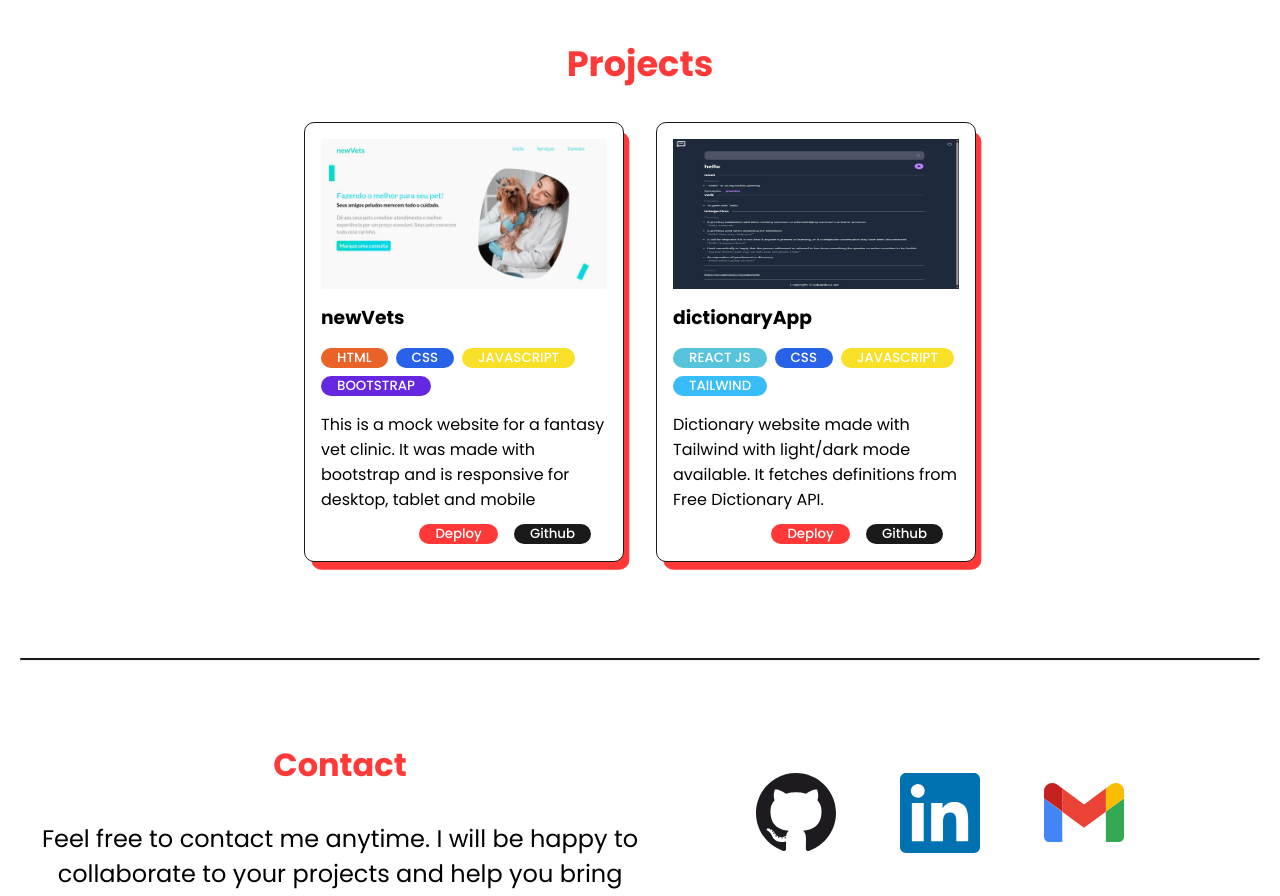
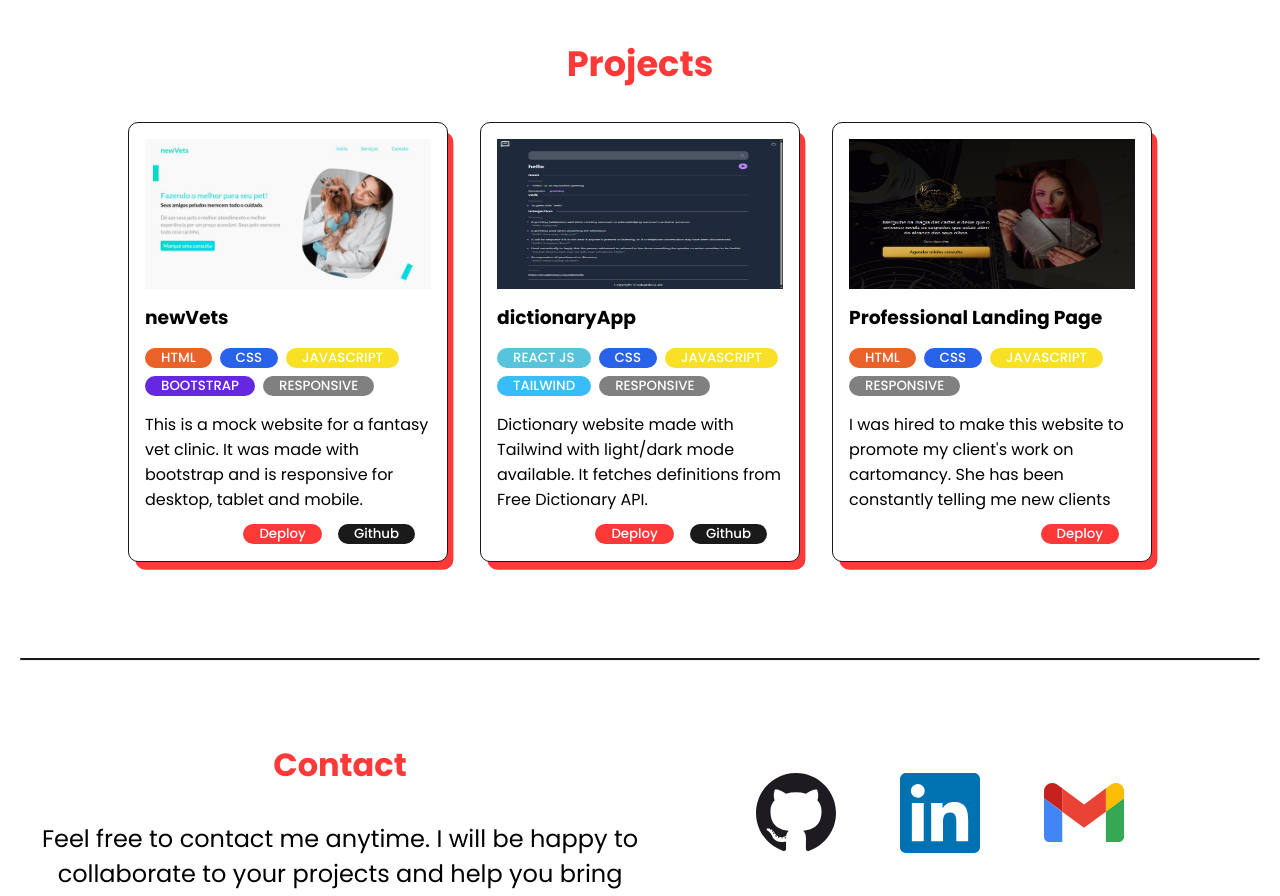
Before and after one commit to eduardogoncalvesjr/portfolio, a React (Vite) app: page / in a window 1280 px wide. Shown: the part 2360-3256 px from the top of the page. Built offline with nearby package versions, Linux system fonts and the light colour scheme.

Commit message:
add new project and css tweaks

```diff
--- a/src/Components/Projects/ProjectCard/index.jsx
+++ b/src/Components/Projects/ProjectCard/index.jsx
@@ -4,6 +4,8 @@ import './styles.css';
 
 function ProjectCard({ project }) {
   const { name, github, deploy, technologies, text, imagePath } = project;
+  const maxTextLength = 130;
+  const scrollText = text.length > maxTextLength ? 'scroll-text' : '';
 
   return (
     <div className="projects__card">
@@ -22,7 +24,7 @@ function ProjectCard({ project }) {
             </button>
           ))}
         </div>
-        <div className="projects__card-info-text">
+        <div className={ `projects__card-info-text ${scrollText}` }>
           <p>{text}</p>
         </div>
       </div>
@@ -30,9 +32,13 @@ function ProjectCard({ project }) {
         <button className="projects__card-deploy-button">
           <a href={ deploy }>Deploy</a>
         </button>
-        <button className="projects__card-github-button">
-          <a href={ github }>Github</a>
-        </button>
+        {
+          github && (
+            <button className="projects__card-github-button">
+              <a href={ github }>Github</a>
+            </button>
+          )
+        }
       </div>
     </div>
   );
--- a/src/Components/Projects/ProjectCard/styles.css
+++ b/src/Components/Projects/ProjectCard/styles.css
@@ -1,15 +1,15 @@
 .projects__card {
+  background-color: white;
+  border: 1px solid var(--black);
   border-radius: 10px;
-  position: relative;
-  background-color: white;
+  display: flex;
+  flex-direction: column;
+  height: 440px;
+  justify-content: space-between;
   margin-bottom: 1rem;
   padding: 1rem;
-  border: 1px solid var(--black);
-  height: 440px;
+  position: relative;
   width: 320px;
-  display: flex;
-  flex-direction: column;
-  justify-content: space-between;
 }
 
 .projects__card:before {
@@ -26,31 +26,35 @@
 }
 
 .projects__card-header img {
+  max-height: 150px;
   width: 100%;
-  max-height: 150px;
 }
 
 .projects__card-info-tags {
+  align-items: center;
   display: flex;
   flex-wrap: wrap;
+  gap: 0.5rem;
   justify-content: start;
-  align-items: center;
-  gap: 0.5rem;
   margin-top: 1rem;
 }
 
-.projects__card-info-tags button,
-.projects__card-deploy-button,
+.projects__card-info-tags button, .projects__card-deploy-button,
 .projects__card-github-button {
   border: none;
   border-radius: 1rem;
+  color: white;
   font-weight: 500;
   padding: 0 1rem;
-  color: white;
 }
 
 .projects__card-info-text {
+  height: 100px;
   margin-top: 1rem;
+}
+
+.scroll-text {
+  overflow-y: scroll;
 }
 
 .projects__card-access {
@@ -58,8 +62,8 @@
 }
 
 .projects__card-access button {
+  margin-right: 1rem;
   text-align: right;
-  margin-right: 1rem;
 }
 
 .projects__card-deploy-button {
@@ -105,3 +109,7 @@
 .NODE.JS-tag {
   background-color: #8bbf3d;
 }
+
+.RESPONSIVE-tag {
+  background-color: gray;
+}
--- a/src/Components/Projects/index.jsx
+++ b/src/Components/Projects/index.jsx
@@ -3,8 +3,6 @@ import projects from '../../Content/content';
 import ProjectCard from './ProjectCard';
 
 function Projects() {
-  console.log(projects);
-
   return (
     <section className="projects" id="projects">
       <div className="container">
--- a/src/Content/content.js
+++ b/src/Content/content.js
@@ -1,6 +1,7 @@
 /* eslint-disable max-len */
 import newVets from '../Assets/images/newVets.jpg';
 import dictionaryApp from '../Assets/images/dictionaryApp.jpg';
+import cartomancyWebsite from '../Assets/images/landingPage1.png';
 
 const projects = [
   {
@@ -8,8 +9,8 @@ const projects = [
     name: 'newVets',
     github: 'https://github.com/eduardogoncalvesjr/newVets',
     deploy: 'https://eduardogoncalvesjr.github.io/newVets/',
-    technologies: ['HTML', 'CSS', 'JAVASCRIPT', 'BOOTSTRAP'],
-    text: 'This is a mock website for a fantasy vet clinic. It was made with bootstrap and is responsive for desktop, tablet and mobile',
+    technologies: ['HTML', 'CSS', 'JAVASCRIPT', 'BOOTSTRAP', 'RESPONSIVE'],
+    text: 'This is a mock website for a fantasy vet clinic. It was made with bootstrap and is responsive for desktop, tablet and mobile.',
     imagePath: newVets,
   },
   {
@@ -17,9 +18,17 @@ const projects = [
     name: 'dictionaryApp',
     github: 'https://github.com/eduardogoncalvesjr/dictionaryApp',
     deploy: 'https://dictionary-app-kappa-five.vercel.app/',
-    technologies: ['REACT JS', 'CSS', 'JAVASCRIPT', 'TAILWIND'],
+    technologies: ['REACT JS', 'CSS', 'JAVASCRIPT', 'TAILWIND', 'RESPONSIVE'],
     text: 'Dictionary website made with Tailwind with light/dark mode available. It fetches definitions from Free Dictionary API.',
     imagePath: dictionaryApp,
+  },
+  {
+    id: 3,
+    name: 'Professional Landing Page',
+    deploy: 'https://bruna-site.vercel.app/',
+    technologies: ['HTML', 'CSS', 'JAVASCRIPT', 'RESPONSIVE'],
+    text: 'I was hired to make this website to promote my client\'s work on cartomancy. She has been constantly telling me new clients have been reaching her through the website.',
+    imagePath: cartomancyWebsite,
   },
 ];
 
```
Also changed, not shown: src/Assets/images/landingPage1.png (added).
